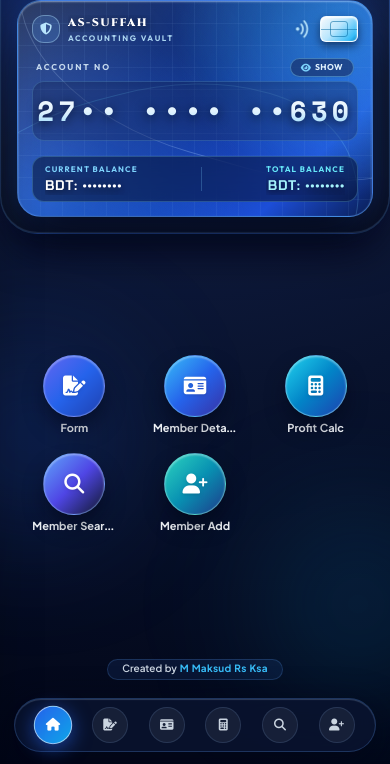
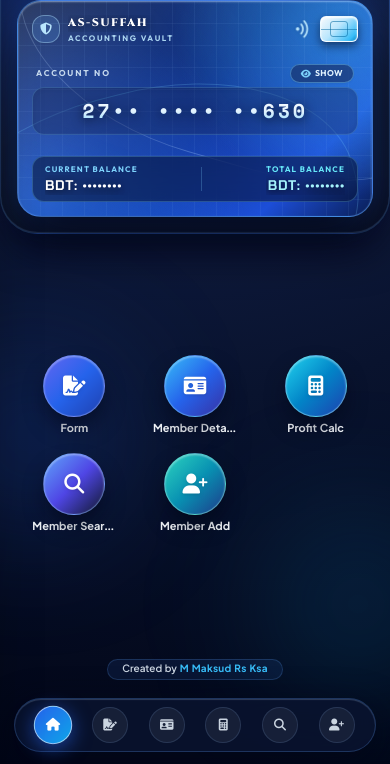
Before and after one commit to assuffahwelfareassociation-rgb/As-Suffah-App, a plain HTML site: page index.html in a window 390 px wide. Shown: the part 80-844 px from the top of the page. Drawn offline with nearby package versions, Linux system fonts and the light colour scheme; no server answers.

Commit message:
Update index.html

```diff
--- a/index.html
+++ b/index.html
@@ -430,7 +430,7 @@
 
                                 <div class="w-full py-2 px-2.5 rounded-xl bg-blue-950/35 border border-sky-300/20 flex items-center justify-center shadow-inner">
                                     <span id="account-number-display"
-                                          class="font-cardNum embossed-card-number text-[28px] sm:text-[21px] font-bold tracking-[0.14em] whitespace-nowrap">
+                                          class="font-cardNum embossed-card-number text-[20px] sm:text-[21px] font-bold tracking-[0.14em] whitespace-nowrap">
                                         27•• •••• ••630
                                     </span>
                                 </div>
```
